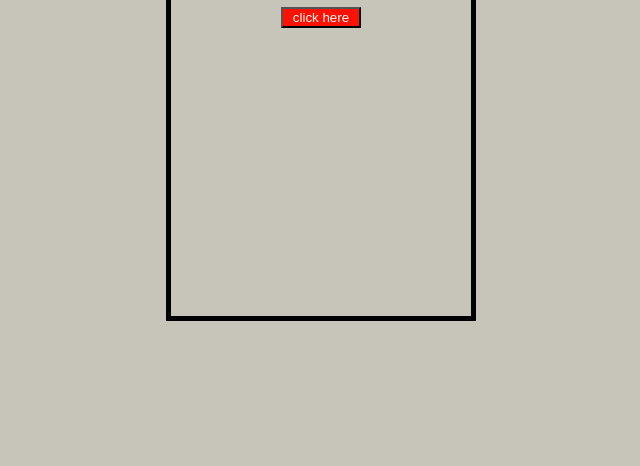
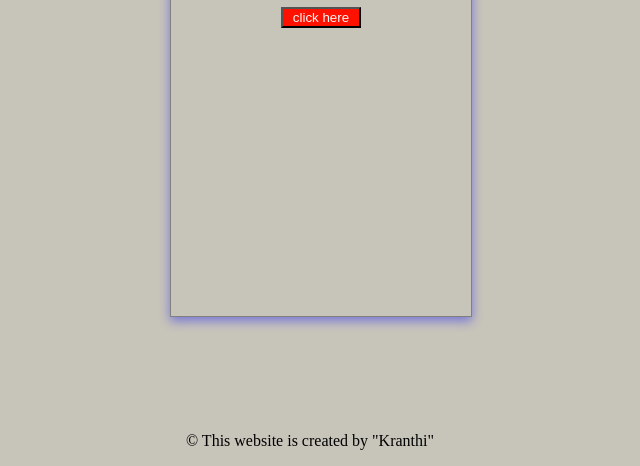
Before and after one commit to Kranthi-tech-eng/Attendence-calc, a plain HTML site: page index.html in a window 1280 px wide. Shown: the part 334-800 px from the top of the page, without its empty margins (319-959 px from the left). Drawn offline with Linux system fonts and the light colour scheme.

Commit message:
Given copyright and added box shadow

```diff
--- a/index.html
+++ b/index.html
@@ -1,23 +1,29 @@
 <!DOCTYPE html>
 <html lang="en">
+
 <head>
     <meta charset="UTF-8">
     <meta name="viewport" content="width=device-width, initial-scale=1.0">
     <title>Attendence calc</title>
+    <link rel="shortcut icon"
+        href="https://c8.alamy.com/comp/P1TCNC/calculator-flat-vector-icon-calc-violet-web-button-math-internet-square-sign-business-modern-design-symbol-in-eps-10-P1TCNC.jpg"
+        type="image/x-icon">
     <style>
-        .btn{
+        .btn {
             background-color: rgb(255, 17, 0);
             width: 80px;
             color: rgb(251, 249, 249);
             cursor: pointer;
 
         }
-        .output{
+
+        .output {
             margin-top: 20px;
             font-size: 18px;
             font-weight: bold;
             text-align: center;
         }
+
         /* body{
             background-color: rgb(199, 196, 186);
             justify-content: center;
@@ -26,7 +32,8 @@
             margin-left: 50%;
             margin-right: 50%;
         } */
-        body, html {
+        body,
+        html {
             background-color: rgb(199, 196, 186);
             height: 100%;
             margin: 0;
@@ -34,24 +41,39 @@
             justify-content: center;
             align-items: center;
         }
-        .container{
+
+        .container {
             text-align: center;
             width: 300px;
             height: 500px;
             border-radius: 5px solid red;
-            border: 5px solid black;
+            /* border: 5px solid black;
+            border-style: dotted; */
+            border: 1px solid gray;
+  box-shadow: 0 4px 10px rgba(0, 0, 255, 0.4);
+
+        }
+        .para{
+        position: absolute;
+        bottom: 0;
+        margin-left: 15px;
+        justify-content: center;
+        align-items: center;
         }
     </style>
 </head>
+
 <body>
 
     <div class="container">
         <h1>Hi,To check attendence double click the below button!</h1>
         <button class="btn">click here</button>
         <div class="output"></div>
+        <p class="para">&copy; This website is created by "Kranthi"</p>
     </div>
 
     <script src="script.js"></script>
 
 </body>
+
 </html>
```
Lines whose indentation alone changed are shown as unchanged.
